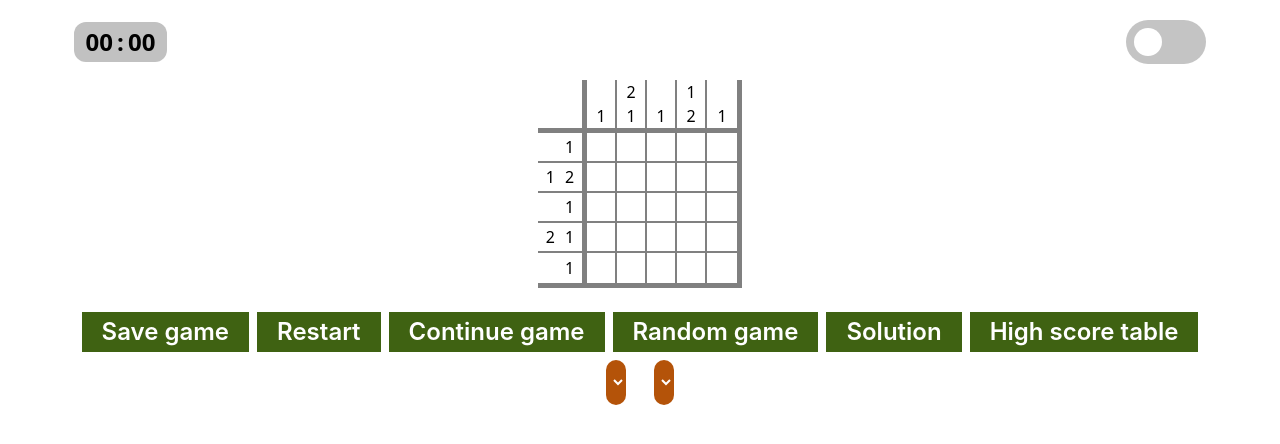
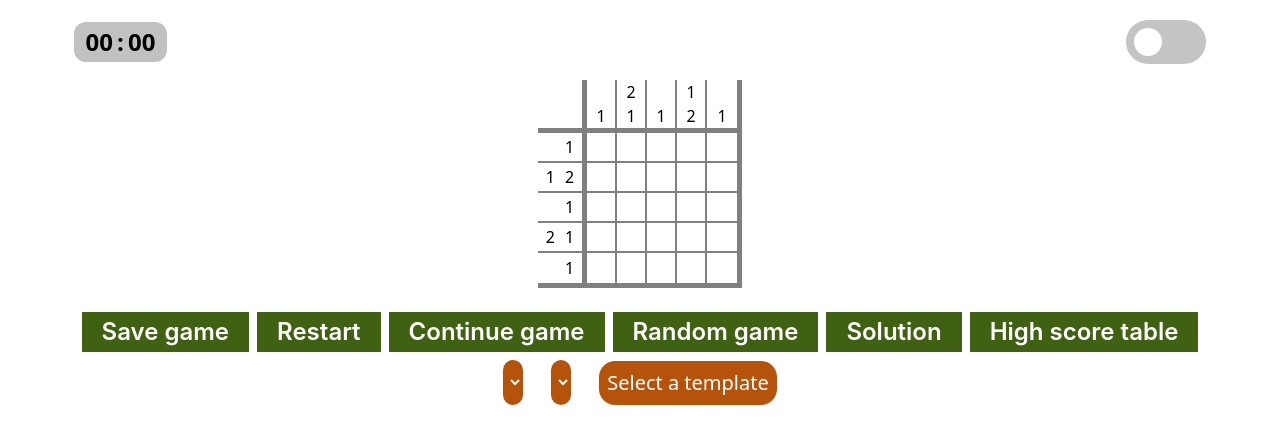
Before and after one commit to K0LESAN/nonograms, a website built with Vite: page nonograms/index.html in a window 1280 px wide. Built offline with nearby package versions, Linux system fonts and the light colour scheme.

Commit message:
feat: add and style button

```diff
--- a/nonograms/index.html
+++ b/nonograms/index.html
@@ -38,6 +38,7 @@
       <div class="select">
         <select class="select-sizes"></select>
         <select class="select-templates"></select>
+        <div class="select__button">Select a template</div>
       </div>
     </div>
   </div>
--- a/nonograms/src/styles/index.scss
+++ b/nonograms/src/styles/index.scss
@@ -171,4 +171,8 @@
       @apply text-xl text-center;
     }
   }
+
+  &__button {
+    @apply text-center p-2 rounded-2xl text-xl bg-amber-700 text-white;
+  }
 }
```
